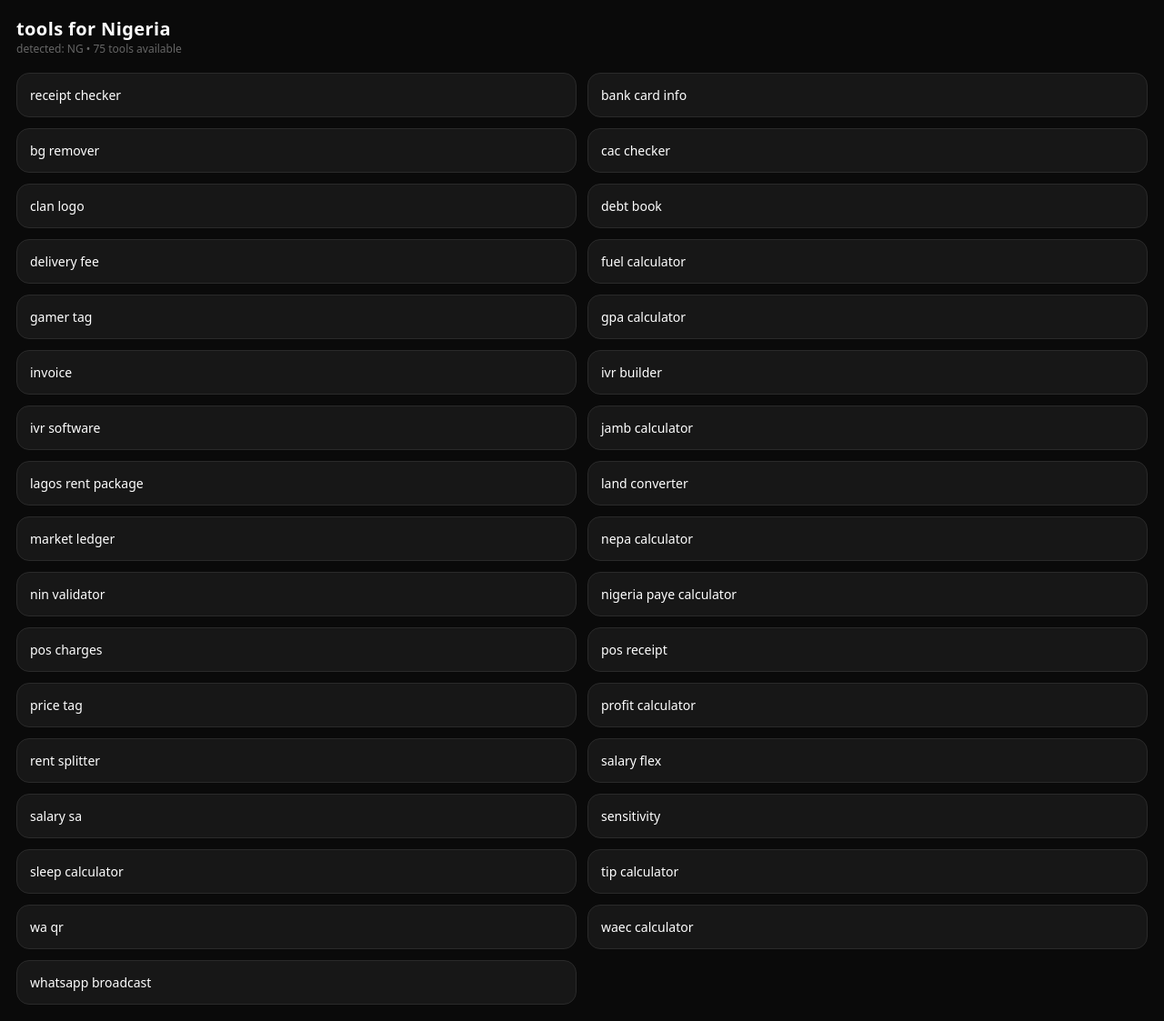
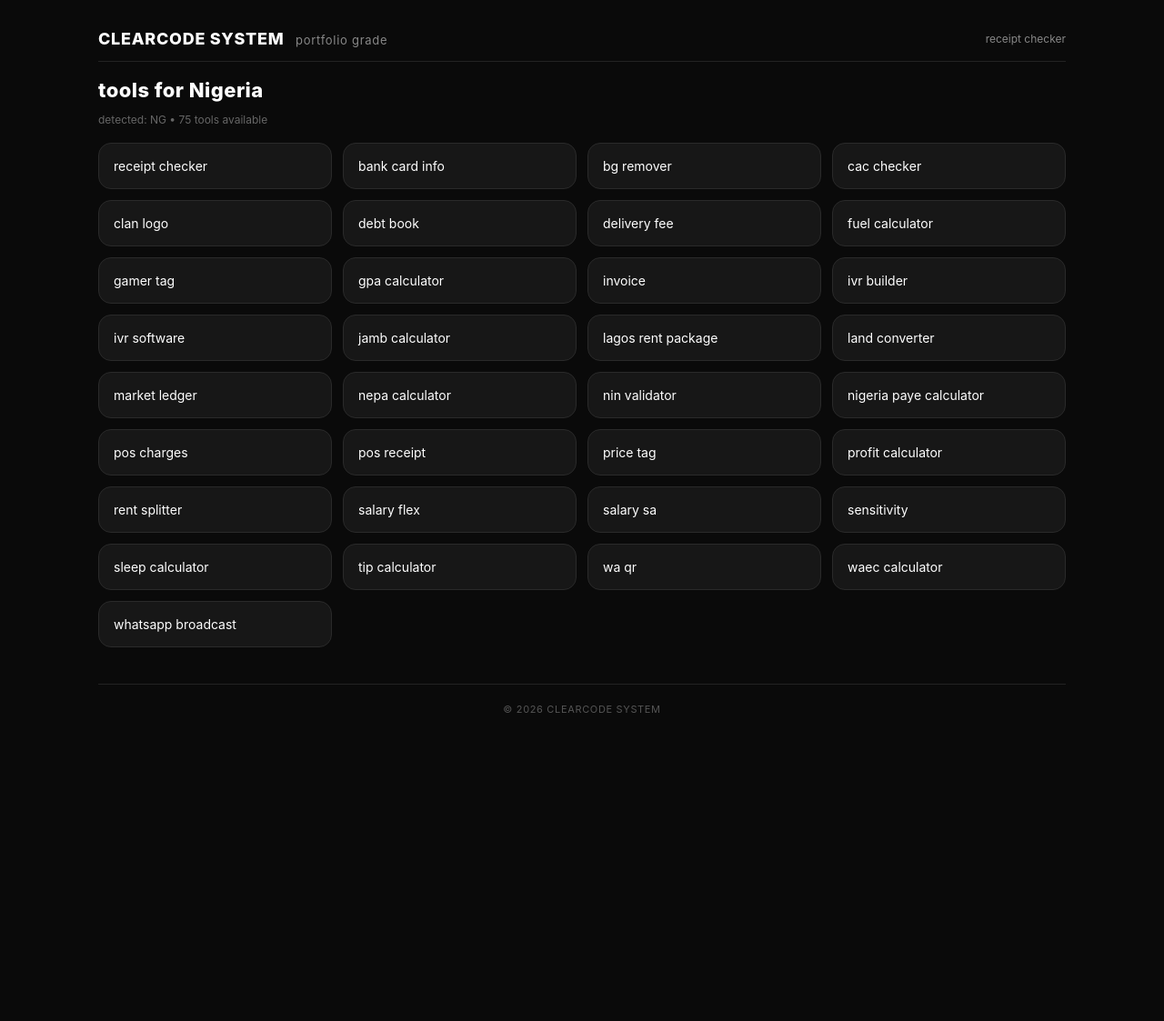
Before and after one commit to Topshugar/Clearcodesystem, a Flask app: page / in a window 1280 px wide. Shown: the whole page at 91% size. After the commit the page ends 784 px from the top, so only its background shows below. Run offline with Flask 3, Linux system fonts and the light colour scheme; some libraries are stand-ins or nearby versions.

Commit message:
Update base.html

```diff
--- a/templates/base.html
+++ b/templates/base.html
@@ -1,27 +1,43 @@
 <!DOCTYPE html>
-<html>
+<html lang="en">
 <head>
 <meta charset="utf-8">
 <meta name="viewport" content="width=device-width, initial-scale=1">
 <meta name="google-site-verification" content="Jk3eIUavFcyrBGAoygbHl2b0KPa8UVxABKwCMvnBVIA" />
 <title>{{ seo_title if seo_title else 'ClearCode System - Free Online Tools' }}</title>
-<meta name="description" content="{{ seo_desc if seo_desc else 'ClearCode System offers 100+ free online tools.' }}">
+<meta name="description" content="{{ seo_desc if seo_desc else 'ClearCode System offers 100+ free online tools for Nigeria, USA, UK, and GCC. Built with Flask.' }}">
 <meta name="robots" content="index, follow">
 <link rel="canonical" href="https://clearcodesystem.onrender.com{{ request.path }}">
+<!-- Monetag Tags -->
 <script src="https://fpyf8.com/88/tag.min.js" data-zone="11970643" async data-cfasync="false"></script>
 <script src="https://fpyf8.com/88/tag.min.js" data-zone="11988352" async data-cfasync="false"></script>
 <style>
-body{background:#0a0a0a;color:#fff;font-family:system-ui,Arial;margin:0;padding:18px}
-.h{font-weight:800;font-size:20px;letter-spacing:0.02em}
-.grid{display:grid;grid-template-columns:1fr 1fr;gap:12px;margin-top:18px}
-.card{background:#171717;border:1px solid #2a2a2a;padding:14px;border-radius:14px;font-size:14px;display:block;transition:border-color 0.2s}
-.card:hover{border-color:#3a3a3a}
-a{color:#fff;text-decoration:none}
-small{color:#666}
+:root{--bg:#0a0a0a;--card:#171717;--border:#232323;--border2:#2a2a2a;--text:#ffffff;--muted:#888;--dim:#555}
+*{box-sizing:border-box}
+body{background:var(--bg);color:var(--text);font-family:Inter,system-ui,-apple-system,Segoe UI,Roboto,Arial,sans-serif;margin:0;padding:0;min-height:100vh}
+.wrap{max-width:1100px;margin:0 auto;padding:18px}
+.header{display:flex;justify-content:space-between;align-items:center;padding:14px 0;border-bottom:1px solid var(--border);margin-bottom:18px}
+.logo{font-weight:800;font-size:18px;letter-spacing:0.04em}
+.logo span{color:var(--muted);font-weight:400;font-size:13px;margin-left:8px}
+.h{font-weight:800;font-size:22px;letter-spacing:0.02em;margin:18px 0 12px}
+.grid{display:grid;grid-template-columns:repeat(auto-fill,minmax(240px,1fr));gap:12px;margin-top:18px}
+.card{background:var(--card);border:1px solid var(--border2);padding:16px;border-radius:14px;font-size:14px;display:block;transition:all 0.2s ease;text-transform:lowercase}
+.card:hover{border-color:#3a3a3a;transform:translateY(-1px)}
+.card span{color:var(--text)}
+a{color:var(--text);text-decoration:none}
+.footer{margin-top:40px;padding:20px 0 30px;border-top:1px solid var(--border);color:var(--dim);font-size:11px;letter-spacing:0.06em;text-align:center}
+@media(max-width:600px){.grid{grid-template-columns:1fr 1fr}}
 </style>
 {% block head %}{% endblock %}
 </head>
 <body>
+<div class="wrap">
+<div class="header">
+<div class="logo">CLEARCODE SYSTEM <span>portfolio grade</span></div>
+<a href="/receipt" style="font-size:12px;color:#888">receipt checker</a>
+</div>
 {% block content %}{% endblock %}
+<div class="footer">© 2026 CLEARCODE SYSTEM</div>
+</div>
 </body>
   </html>
```
